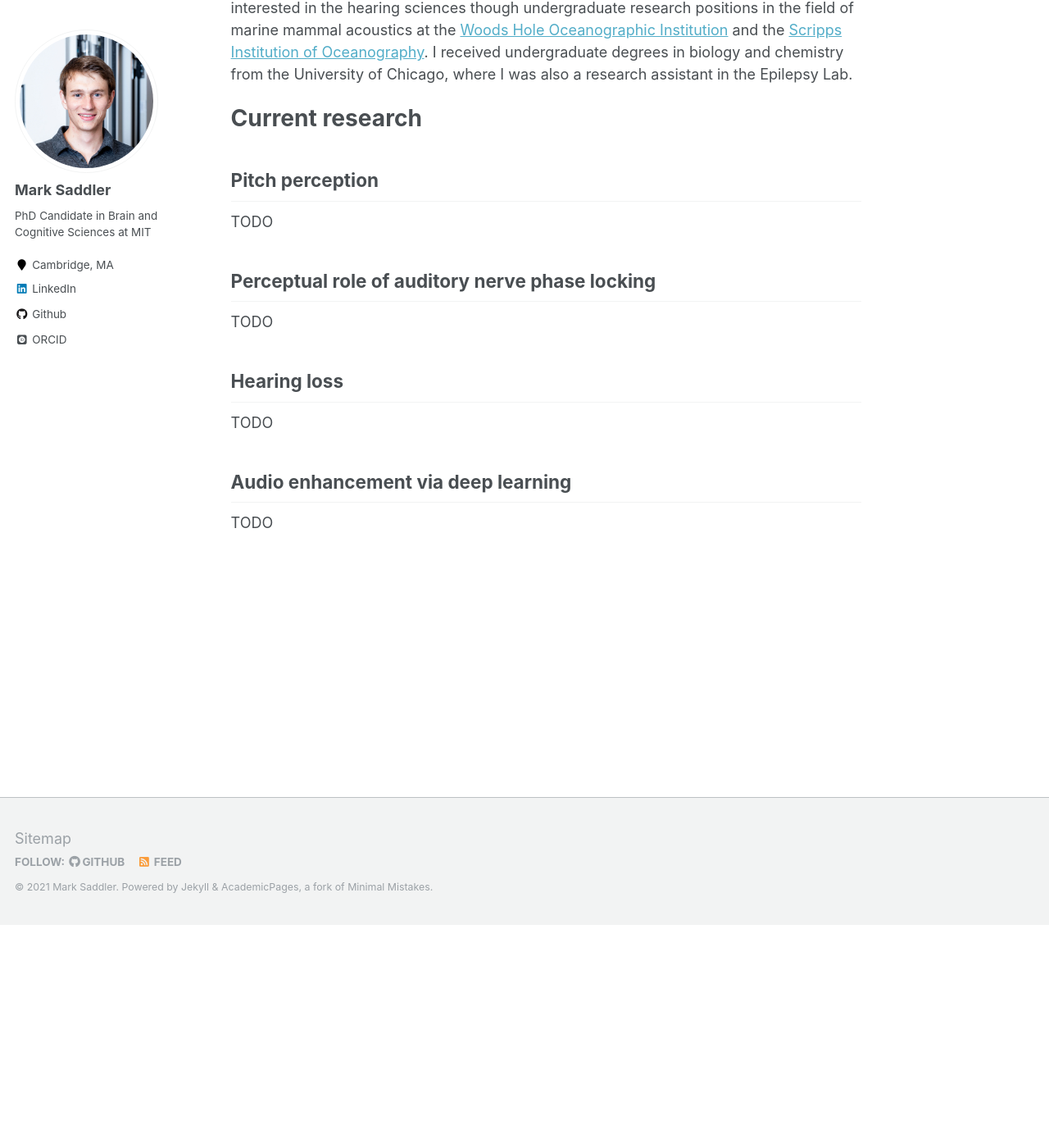
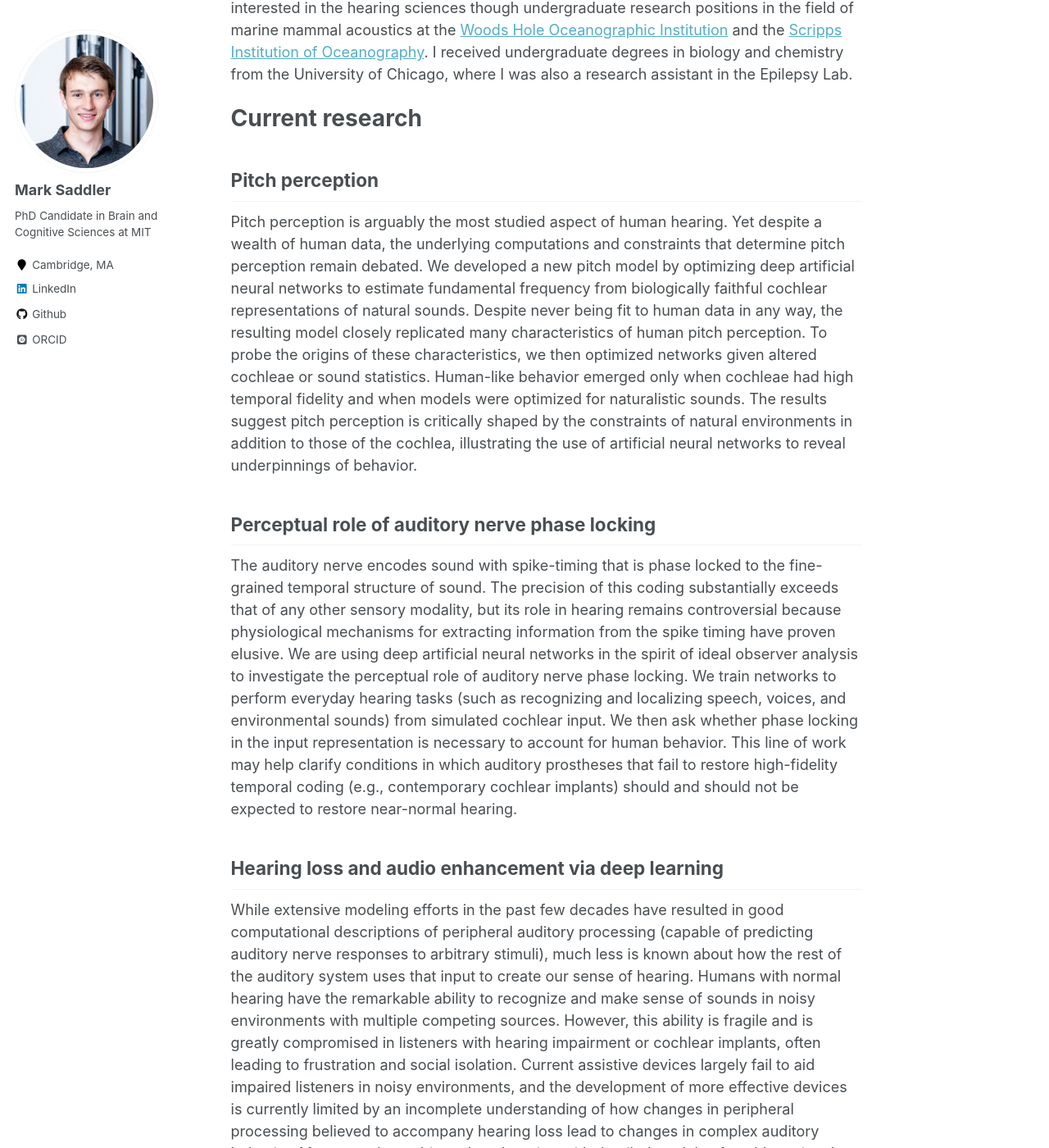
Before and after one commit to msaddler/msaddler.github.io, a Jekyll site: the page built from _pages/about.md, in a window 1280 px wide and 1400 px high, scrolled down 272 px. Shown: the whole window at 82% size. Built offline with Jekyll 4.4.1, drawn with Linux system fonts in a browser that asks for light colours; some web fonts are replaced; some of the changed text lies outside the part shown.

Commit message:
first draft of short research descriptions

```diff
--- a/_pages/about.md
+++ b/_pages/about.md
@@ -16,19 +16,14 @@ Current research
 
 Pitch perception
 ------
-TODO
+Pitch perception is arguably the most studied aspect of human hearing. Yet despite a wealth of human data, the underlying computations and constraints that determine pitch perception remain debated. We developed a new pitch model by optimizing deep artificial neural networks to estimate fundamental frequency from biologically faithful cochlear representations of natural sounds. Despite never being fit to human data in any way, the resulting model closely replicated many characteristics of human pitch perception. To probe the origins of these characteristics, we then optimized networks given altered cochleae or sound statistics. Human-like behavior emerged only when cochleae had high temporal fidelity and when models were optimized for naturalistic sounds. The results suggest pitch perception is critically shaped by the constraints of natural environments in addition to those of the cochlea, illustrating the  use of artificial neural networks to reveal underpinnings of behavior.
 
 
 Perceptual role of auditory nerve phase locking
 ------
-TODO
+The auditory nerve encodes sound with spike-timing that is phase locked to the fine-grained temporal structure of sound. The precision of this coding substantially exceeds that of any other sensory modality, but its role in hearing remains controversial because physiological mechanisms for extracting information from the spike timing have proven elusive. We are using deep artificial neural networks in the spirit of ideal observer analysis to investigate the perceptual role of auditory nerve phase locking. We train networks to perform everyday hearing tasks (such as recognizing and localizing speech, voices, and environmental sounds) from simulated cochlear input. We then ask whether phase locking in the input representation is necessary to account for human behavior. This line of work may help clarify conditions in which auditory prostheses that fail to restore high-fidelity temporal coding (e.g., contemporary cochlear implants) should and should not be expected to restore near-normal hearing.
 
 
-Hearing loss
+Hearing loss and audio enhancement via deep learning
 ------
-TODO
-
-
-Audio enhancement via deep learning
-------
-TODO
+While extensive modeling efforts in the past few decades have resulted in good computational descriptions of peripheral auditory processing (capable of predicting auditory nerve responses to arbitrary stimuli), much less is known about how the rest of the auditory system uses that input to create our sense of hearing. Humans with normal hearing have the remarkable ability to recognize and make sense of sounds in noisy environments with multiple competing sources. However, this ability is fragile and is greatly compromised in listeners with hearing impairment or cochlear implants, often leading to frustration and social isolation. Current assistive devices largely fail to aid impaired listeners in noisy environments, and the development of more effective devices is currently limited by an incomplete understanding of how changes in peripheral processing believed to accompany hearing loss lead to changes in complex auditory behavior. My research combines deep learning with detailed models of cochlear signal processing to address this need. I aim to build computational models that link specific aspects of (altered) peripheral processing to real-world auditory behavior and then leverage these models to develop more effective assistive hearing technology.
```
